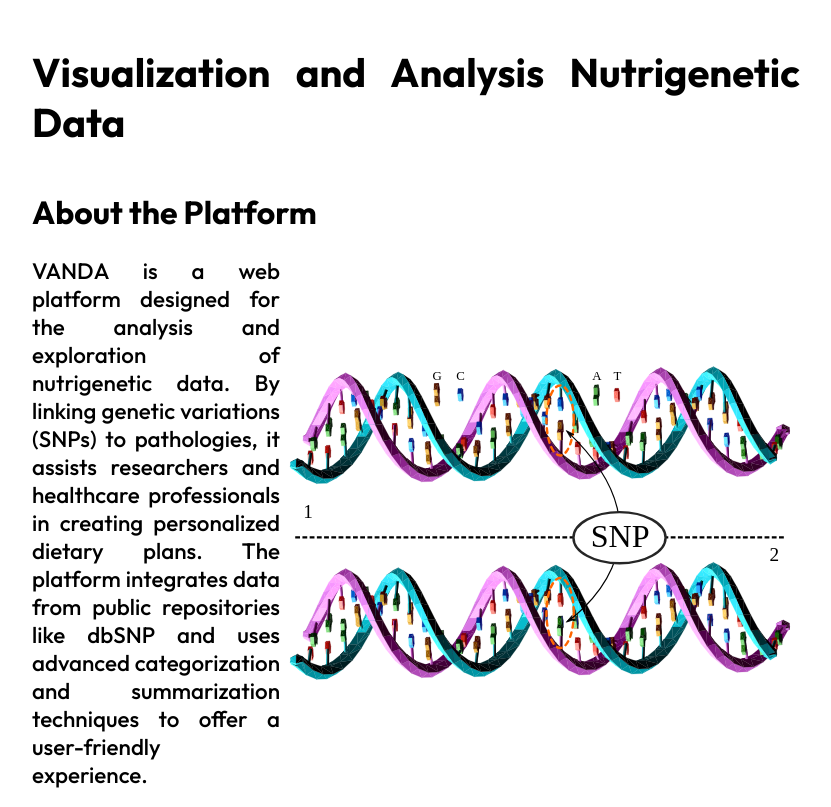
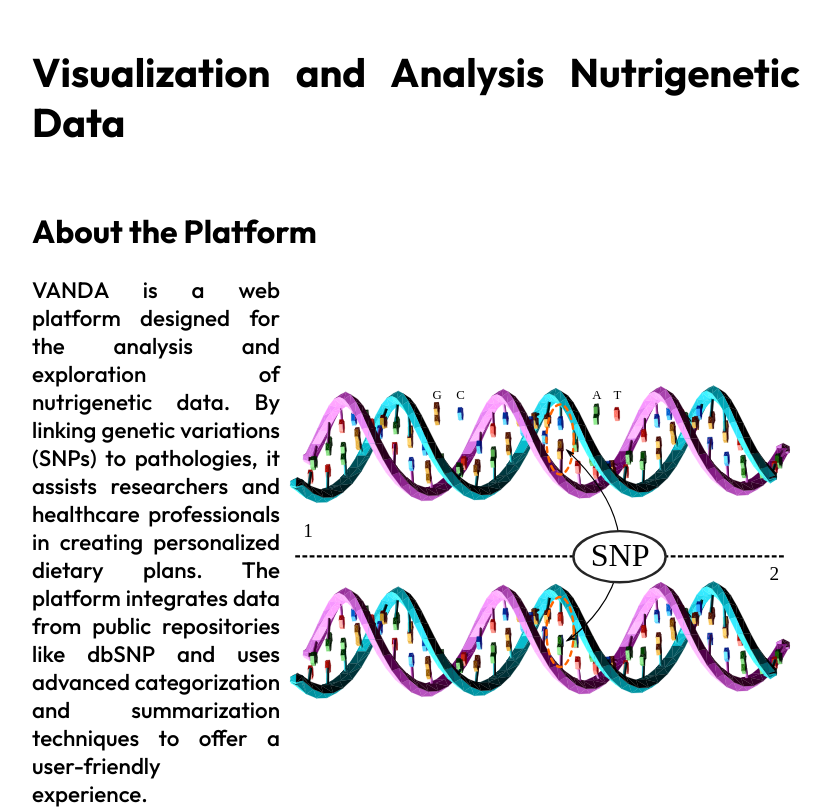
Before and after one commit to riccardoalv/vanda, a Django app: page / in a window 1280 px wide. Shown: the part 408-1215 px from the top of the page, without its empty margins (224-1055 px from the left). Run offline with Django 4.2, Linux system fonts and the light colour scheme; some libraries are stand-ins or nearby versions.

Commit message:
fix: fix 3

```diff
--- a/web/static/web/style.css
+++ b/web/static/web/style.css
@@ -185,6 +185,7 @@ form{
   font-size: 2.5em;
 }
 .aboutPlat{
+  margin-top: 1.5vw;
   margin-bottom: 2vw;
   font-size: 2em;
 }
```
